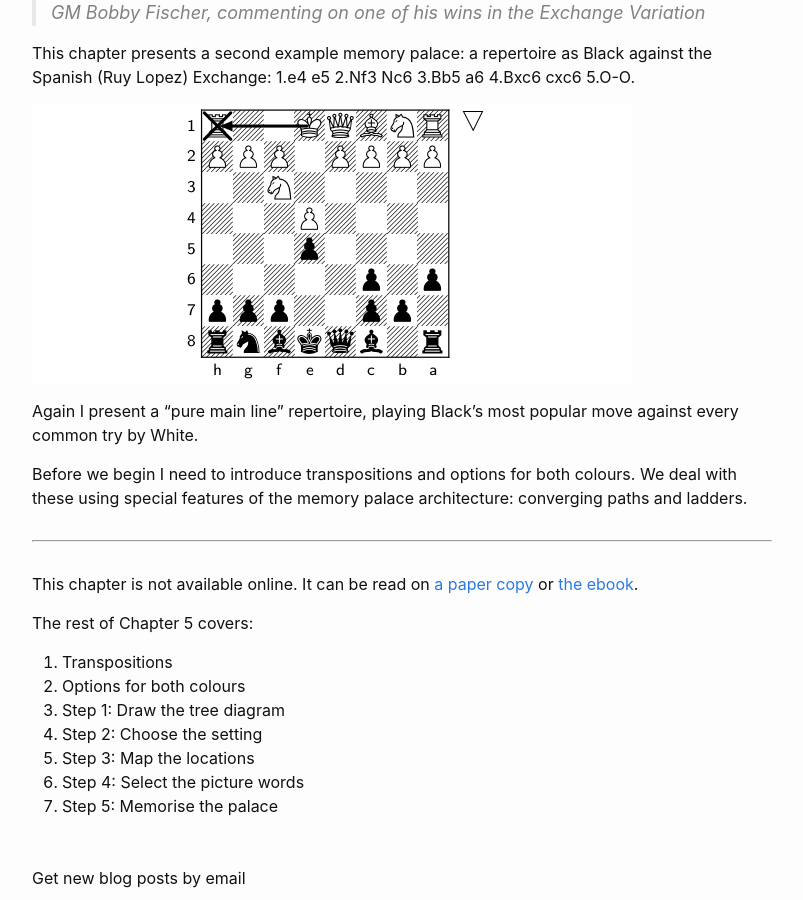
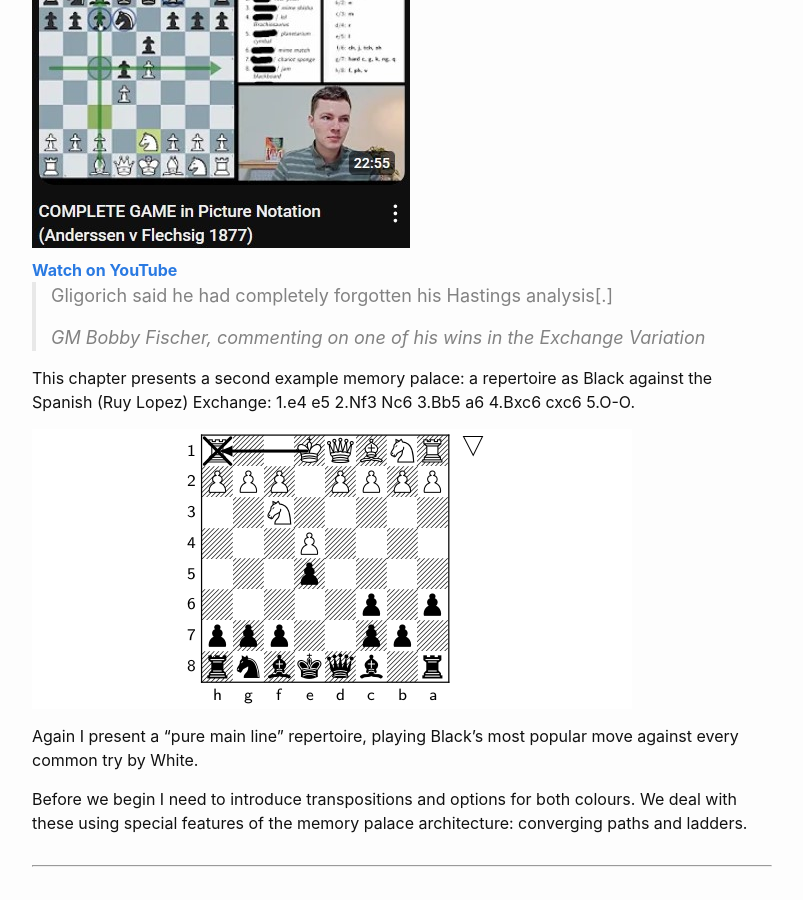
Before and after one commit to liontailedmacaque/liontailedmacaque.github.io, a Jekyll site: the page built from chessmemorypalace/chapter5.md, in a window 1280 px wide and 900 px high, scrolled down 546 px. Shown: the whole window, without its empty margins (238-1041 px from the left). Built offline with Jekyll 4.4.1, drawn with Linux system fonts in a browser that asks for light colours.

Commit message:
Update chess-memory-header.html

```diff
--- a/_includes/chess-memory-header.html
+++ b/_includes/chess-memory-header.html
@@ -14,3 +14,12 @@
 {% include a-affiliate-note.html %}
 
 <div style="clear: both;"></div>
+
+<div style="margin-top: 20px;">
+  <a href="https://youtu.be/eJZBITM7Y2k">
+    <img src="/assets/chessmemorypalace/not_in_book/thumbnail_and_title.jpg" style="margin: 0px 0px 10px 0px; display: block;">
+    <b>Watch on YouTube</b>
+  </a>
+</div>
+
+<div style="clear: both;"></div>
```
